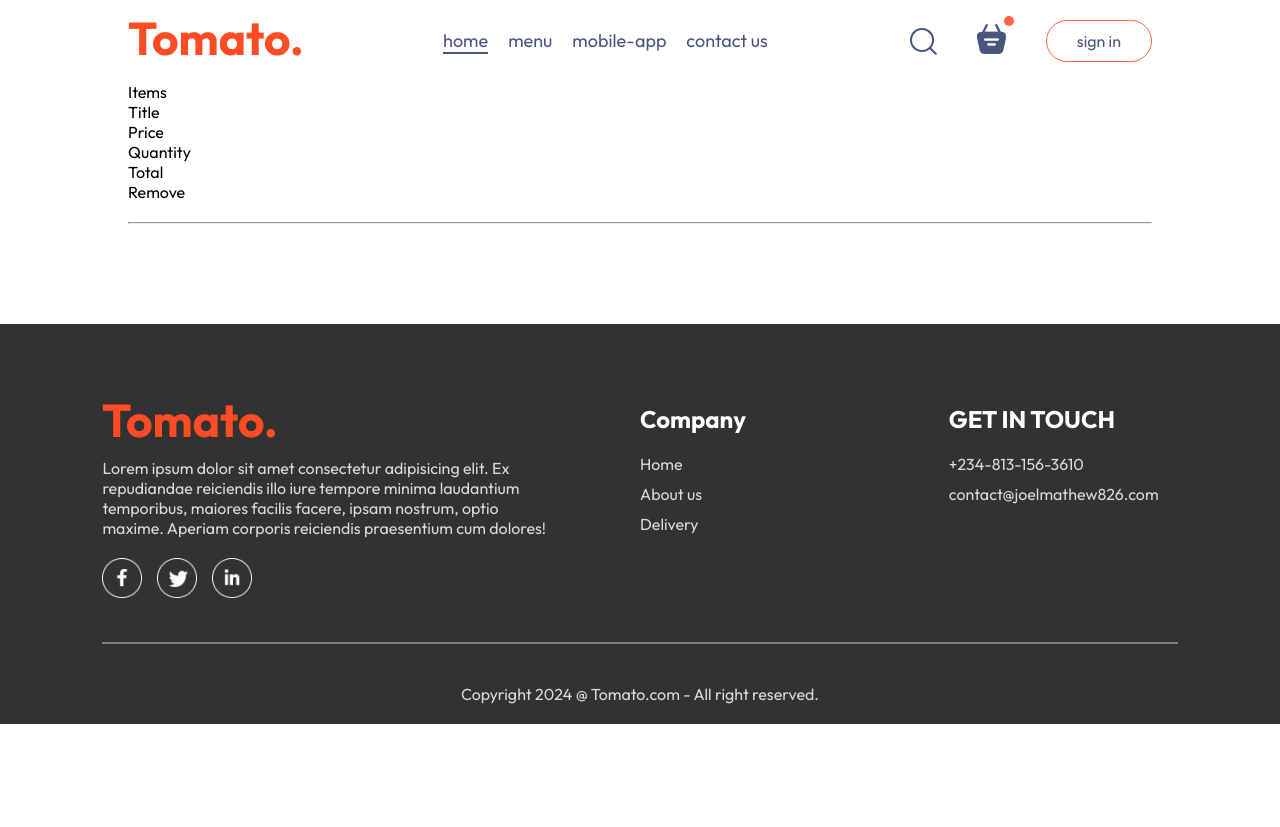
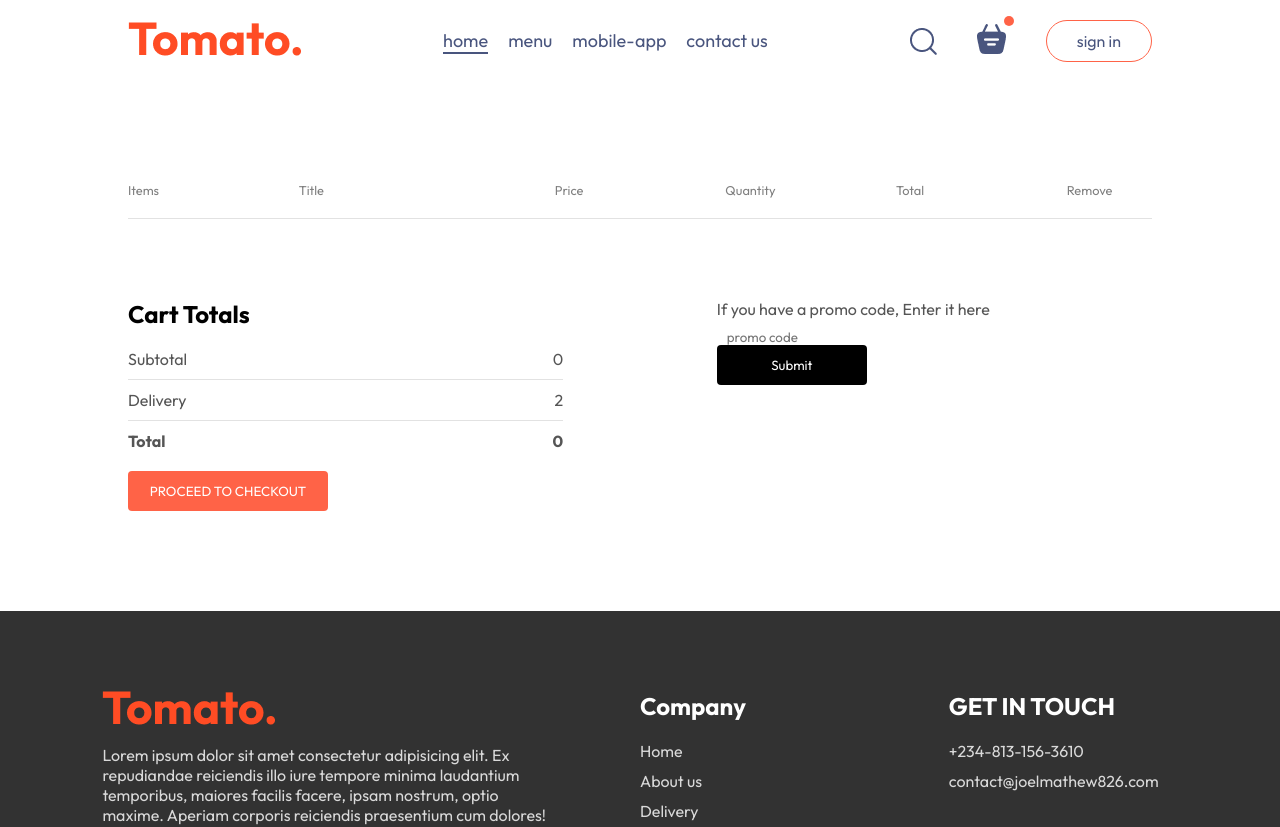
Before and after one commit to Matthew-Joel/tomato-food-delivery, a React (Vite) app: page /cart in a window 1280 px wide. Shown: the top 827 px of the page. Before the commit the page ends 800 px from the top, so only its background shows below. Built offline with nearby package versions, Linux system fonts and the light colour scheme.

Commit message:
cart page-black-button

```diff
--- a/src/pages/Cart/Cart.css
+++ b/src/pages/Cart/Cart.css
@@ -0,0 +1,90 @@
+.cart{
+    margin-top: 100px;
+}
+.cart-items-title{
+    display: grid;
+    grid-template-columns: 1fr 1.5fr 1fr 1fr 1fr 0.5fr;
+    align-items: center;
+    color: grey;
+    font-size: max(1vw,12px);
+}
+.cart-items-item{
+    margin: 10px 0px;
+    color: black;
+}
+.cart-items-item img{
+width: 50px;
+}
+.cart hr{
+    height:1px ;
+    background-color: #e2e2e2;
+    border: none;
+}
+.cart-items-item .cross{
+    cursor: pointer;
+}
+.cart-bottom{
+    margin-top: 80px;
+    display: flex;
+    justify-content: space-between;
+    gap: max(12vw,20px);
+}
+.cart-total{
+    flex: 1;
+    display: flex;
+    flex-direction: column;
+    gap: 20px;
+}
+.cart-total-details{
+    display: flex;
+    justify-content: space-between;
+    color: #555;
+}
+.cart-total hr{
+    margin: 10px 0px;
+}
+.cart-total button{
+    border: none;
+    color: white;
+    background-color: tomato;
+    width: max(15vw,200px);
+    padding: 12px 0px;
+    border-radius: 4px;
+    cursor: pointer;
+}
+.cart-promocode{
+    flex: 1;
+}
+.cart-promocode p{
+    color: #555;
+}
+.cart-promocode input{
+    margin-top: 10px;
+    display: flex;
+    justify-content: space-between;
+    align-items: center;
+    background-color: #eaeaea;
+    border-radius: 4px;
+}
+.cart-promocode-input input{
+    background: transparent;
+    border: none;
+    outline: none;
+    padding-left: 10px;
+}
+.cart-promocode-input button{
+    width: max(10vw,150px);
+    padding: 12px 5px;
+    background-color: black;
+    border: none;
+    color: white;
+    border-radius: 4px;
+}
+@media (max-width:750px){
+    .cart-bottom{
+        flex-direction: column-reverse;
+    }
+    .cart-promocode{
+        justify-content: start;
+    }
+}
--- a/src/pages/Cart/Cart.jsx
+++ b/src/pages/Cart/Cart.jsx
@@ -1,10 +1,9 @@
-import { useContext } from "react"
-import "./Cart.css"
-import { StoreContext } from "../../context/StoreContext"
+import { useContext } from "react";
+import "./Cart.css";
+import { StoreContext } from "../../context/StoreContext";
 
 const Cart = () => {
-
-  const {cartItems,food_list,removeFromCart} = useContext(StoreContext)
+  const { cartItems, food_list, removeFromCart } = useContext(StoreContext);
   return (
     <div className="cart">
       <div className="cart-items">
@@ -18,9 +17,57 @@ const Cart = () => {
         </div>
         <br />
         <hr />
+        {food_list.map((item, index) => {
+          if (cartItems[item._id] > 0) {
+            return (
+              <div key={index}>
+                <div className="cart-items-title cart-items-item">
+                  <img src={item.image} alt="" />
+                  <p>{item.name}</p>
+                  <p>${item.price}</p>
+                  <p>{cartItems[item._id]}</p>
+                  <p>{item.price * cartItems[item._id]}</p>
+                  <p onClick={() =>removeFromCart(item._id)} className="cross">x</p>
+                </div>
+                <hr />
+              </div>
+            );
+          }
+        })}
+      </div>
+      <div className="cart-bottom">
+        <div className="cart-total">
+          <h2>Cart Totals</h2>
+          <div>
+            <div className="cart-total-details">
+              <p>Subtotal</p>
+              <p>{0}</p>
+            </div>
+            <hr />
+            <div className="cart-total-details">
+              <p>Delivery</p>
+              <p>{2}</p>
+            </div>
+            <hr />
+            <div className="cart-total-details">
+              <b>Total</b>
+              <b>{0}</b>
+            </div>
+          </div>
+          <button>PROCEED TO CHECKOUT</button>
+        </div>
+        <div className="cart-promocode">
+          <div>
+            <p>If you have a promo code, Enter it here</p>
+            <div className="cart-promocode-input">
+              <input type="text" placeholder="promo code"/>
+              <button>Submit</button>
+            </div>
+          </div>
+        </div>
       </div>
     </div>
-  )
-}
+  );
+};
 
-export default Cart
+export default Cart;
```
